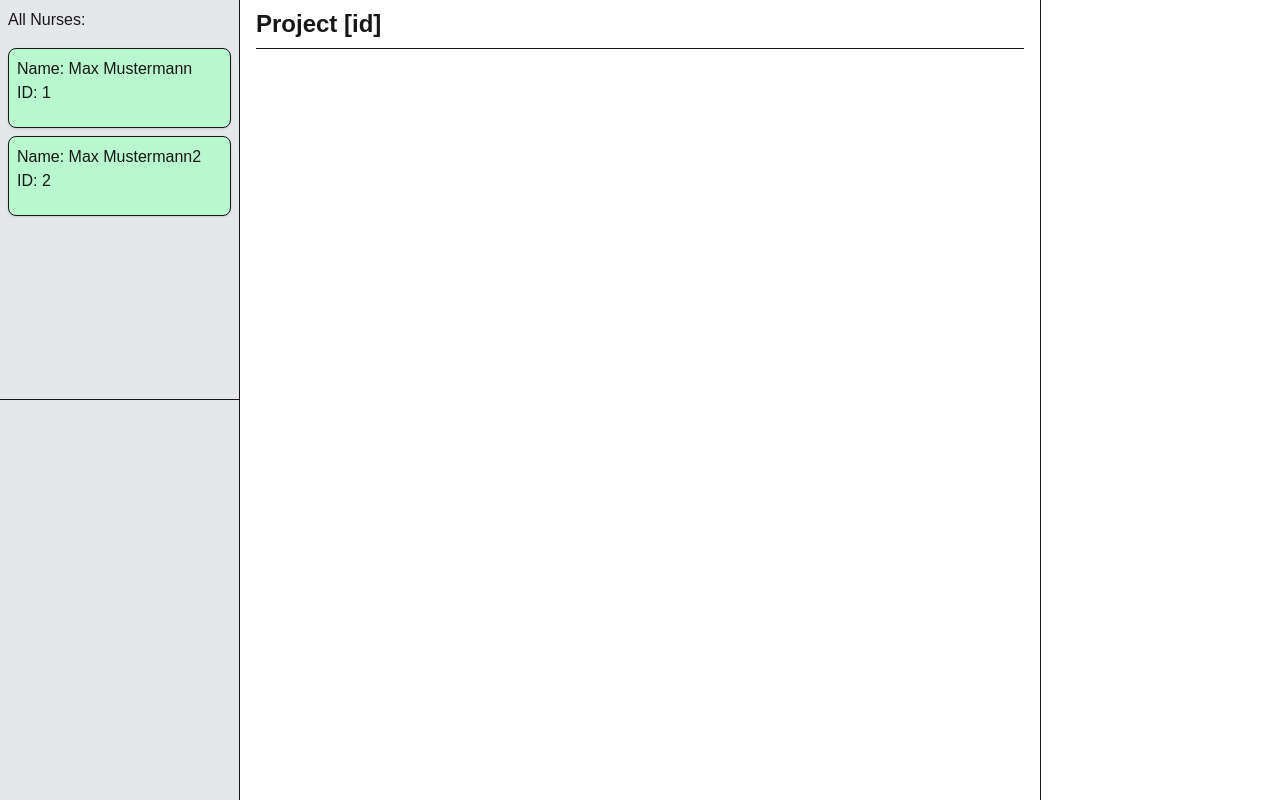
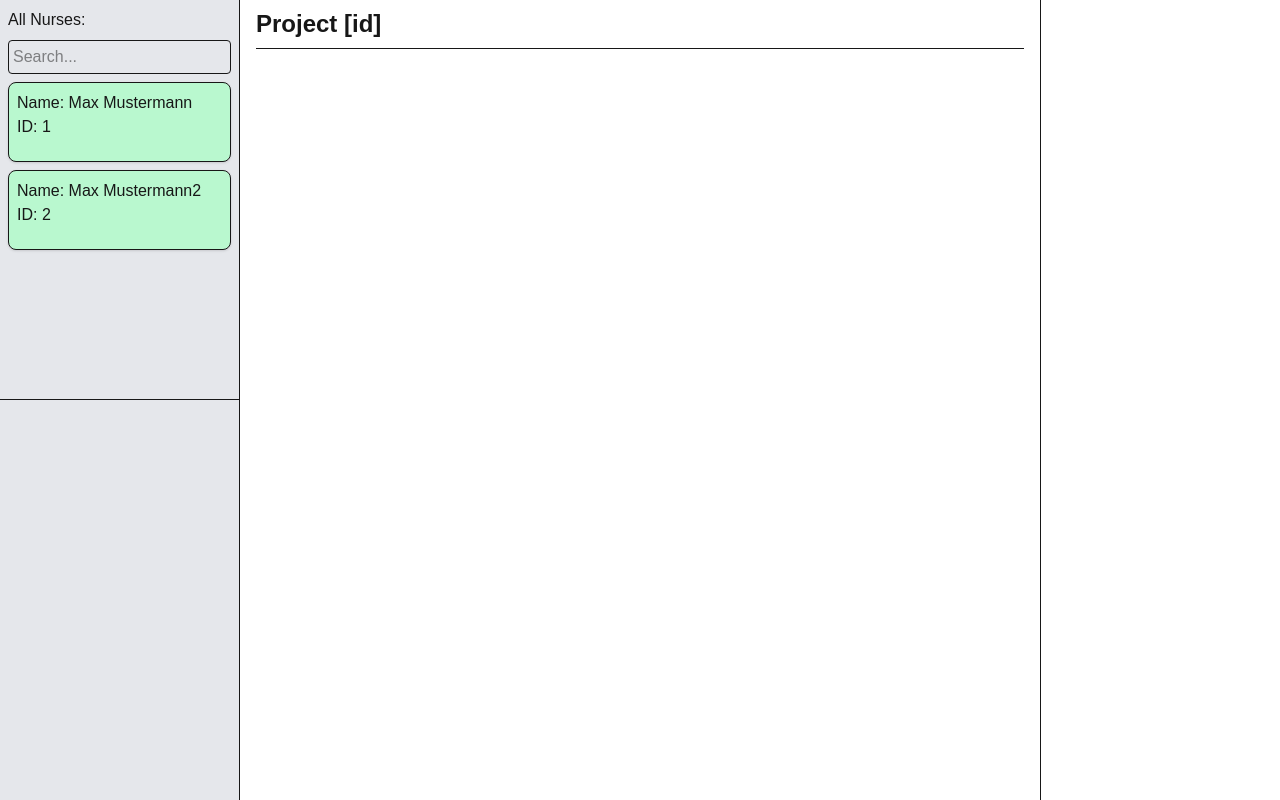
Before and after one commit to simonlsgr/nurse-rostering-teamproject, a Next.js app in the folder frontend/: page /projects/1 in a window 1280 px wide. Built offline with nearby package versions, Linux system fonts and the light colour scheme.

Commit message:
feat: added search bar to list and animation

```diff
--- a/frontend/src/components/rostering/NurseList.tsx
+++ b/frontend/src/components/rostering/NurseList.tsx
@@ -22,12 +22,12 @@ export default function NurseList(){
     );
   };
 
-
+  // filtered by search
   const filteredItems = nurses.filter((nurse) =>
     nurse.name.toLowerCase().includes(query.toLowerCase()) || nurse.id.includes(query)
   );
 
-
+  // sort items by selection
   const sortedItems = [
     ...filteredItems.filter((nurse) => selectedNurses.some(n => n.id === nurse.id)),
     ...filteredItems.filter((nurse) => !selectedNurses.some(n => n.id === nurse.id)),
@@ -41,10 +41,24 @@ export default function NurseList(){
     <div className="border-b h-[50vh] content-between overflow-auto">
       <p className="p-2"> All Nurses: </p>
 
+      <input
+        type="text"
+        placeholder="Search..."
+        value={query}
+        onChange={(s) => setQuery(s.target.value)}
+        className="w-[calc(100%-1rem)] ml-2 p-1 border rounded focus:outline-none"
+      />
+
+
       {sortedItems.map((nurse) => (
-        <AnimatePresence key={nurse.id}>
-          <motion.div layout
+        <AnimatePresence key={nurse.id} mode="popLayout">
+          <motion.div
             key={nurse.id}
+            layout
+            initial={{ opacity: 0, scale: 0.95 }}
+            animate={{ opacity: 1, scale: 1 }}
+            exit={{ opacity: 0, scale: 0.95 }}
+            transition={{ duration: 0.17 }}
             className="cursor-pointer select-none"
             onClick={() => toggleItem(nurse)}
           >
```
